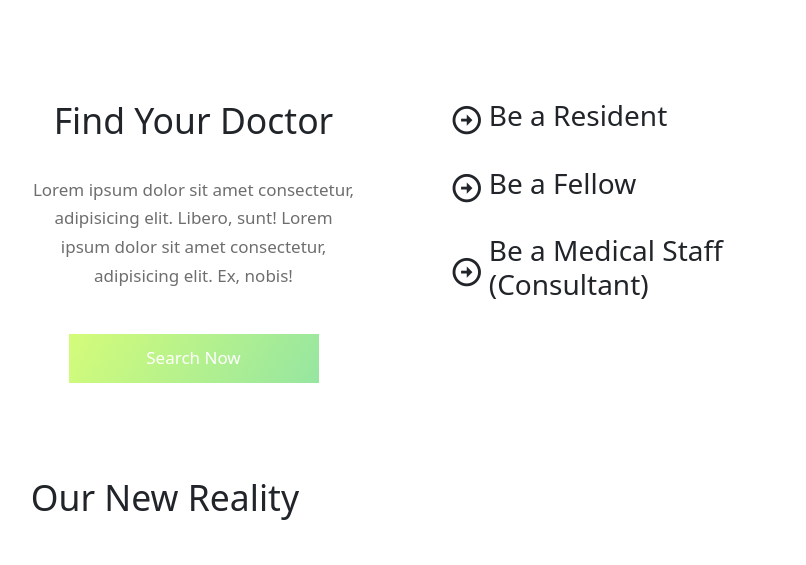
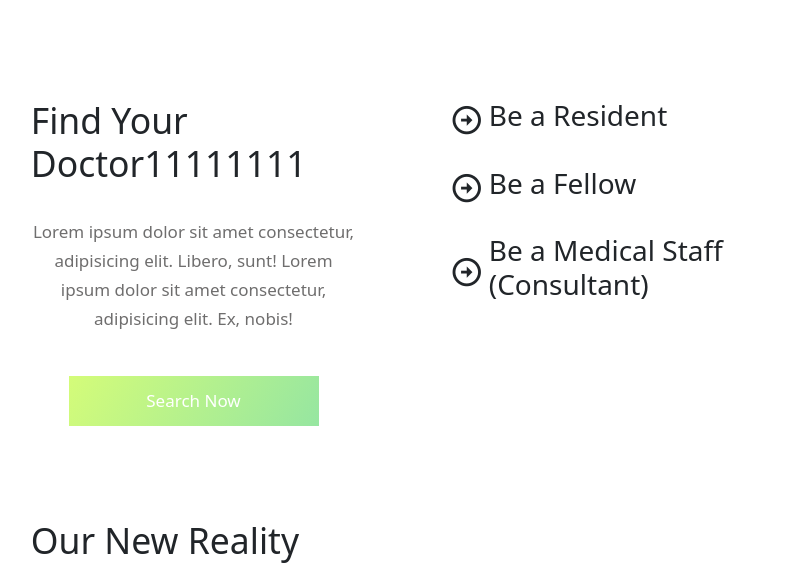
Before and after one commit to itsmearies/sish-web-, a plain HTML site: page index.html in a window 1280 px wide. Shown: the part 1151-1716 px from the top of the page, without its empty margins (237-1043 px from the left). Drawn offline with nearby package versions, Linux system fonts and the light colour scheme.

Commit message:
update text

```diff
--- a/index.html
+++ b/index.html
@@ -62,7 +62,7 @@
                 <!-- About -->
                 <div class="about">
                     <div class="about-text">
-                        <h1>Find Your Doctor</h1>
+                        <h1>Find Your Doctor11111111</h1>
                         <p class="text-center">Lorem ipsum dolor sit amet consectetur, adipisicing elit. Libero, sunt! Lorem ipsum dolor sit amet consectetur, adipisicing elit. Ex, nobis!</p>
                         <button class="p-2 border-0">Search Now</button>
                     </div>
```
